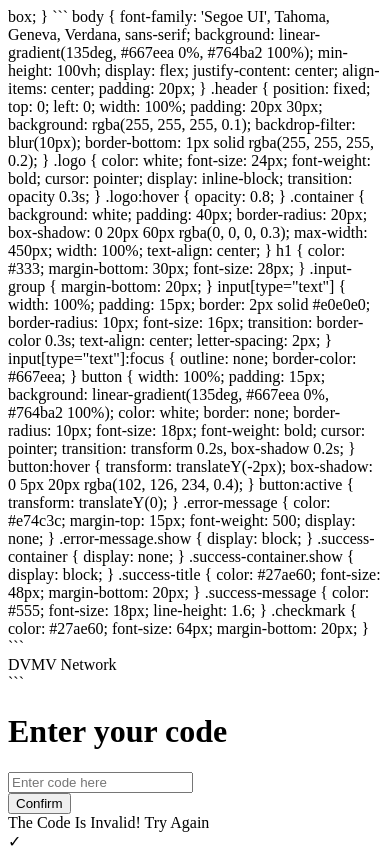
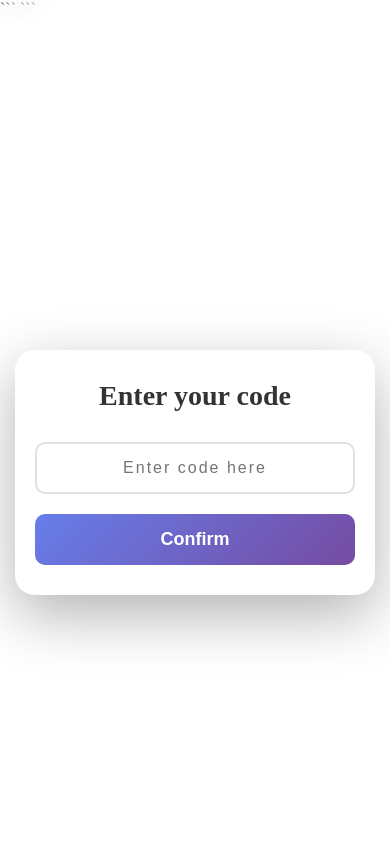
Before and after one commit to ThatRealDylan/DVMVNetwork, a plain HTML site: page index.html in a window 390 px wide. Shown: the top 854 px of the page. Drawn offline with Linux system fonts and the light colour scheme.

Commit message:
Update index.html

````diff
--- a/index.html
+++ b/index.html
@@ -1,4 +1,15 @@
-box;
+<!DOCTYPE html>
+
+<html lang="en">
+<head>
+    <meta charset="UTF-8">
+    <meta name="viewport" content="width=device-width, initial-scale=1.0">
+    <title>Code Validation</title>
+    <style>
+        * {
+            margin: 0;
+            padding: 0;
+            box-sizing: border-box;
         }
 
 ```
@@ -6,10 +17,9 @@ box;
         font-family: 'Segoe UI', Tahoma, Geneva, Verdana, sans-serif;
         background: linear-gradient(135deg, #667eea 0%, #764ba2 100%);
         min-height: 100vh;
-        display: flex;
-        justify-content: center;
-        align-items: center;
-        padding: 20px;
+        margin: 0;
+        padding: 0;
+        position: relative;
     }
 
     .header {
@@ -21,6 +31,7 @@ box;
         background: rgba(255, 255, 255, 0.1);
         backdrop-filter: blur(10px);
         border-bottom: 1px solid rgba(255, 255, 255, 0.2);
+        z-index: 1000;
     }
 
     .logo {
@@ -36,6 +47,14 @@ box;
         opacity: 0.8;
     }
 
+    .main-content {
+        min-height: 100vh;
+        display: flex;
+        justify-content: center;
+        align-items: center;
+        padding: 100px 20px 20px 20px;
+    }
+
     .container {
         background: white;
         padding: 40px;
@@ -44,6 +63,39 @@ box;
         max-width: 450px;
         width: 100%;
         text-align: center;
+        margin: 0 auto;
+    }
+
+    @media (max-width: 768px) {
+        .header {
+            padding: 15px 20px;
+        }
+
+        .logo {
+            font-size: 20px;
+        }
+
+        .main-content {
+            padding: 80px 15px 15px 15px;
+        }
+
+        .container {
+            padding: 30px 20px;
+        }
+
+        h1 {
+            font-size: 24px;
+        }
+
+        input[type="text"] {
+            padding: 12px;
+            font-size: 14px;
+        }
+
+        button {
+            padding: 12px;
+            font-size: 16px;
+        }
     }
 
     h1 {
@@ -140,7 +192,8 @@ box;
     </div>
 
 ```
-<div class="container">
+<div class="main-content">
+    <div class="container">
     <div id="inputForm">
         <h1>Enter your code</h1>
         <div class="input-group">
@@ -159,6 +212,7 @@ box;
             Your Software will be delivered in an email as soon as we can email it. This can take up to 3 months.
         </p>
     </div>
+</div>
 </div>
 
 <script>
````
